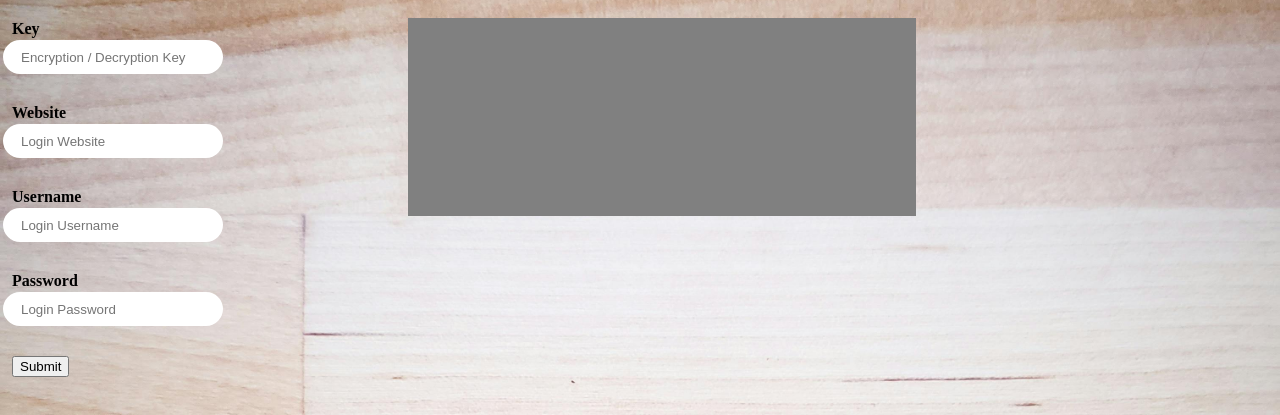
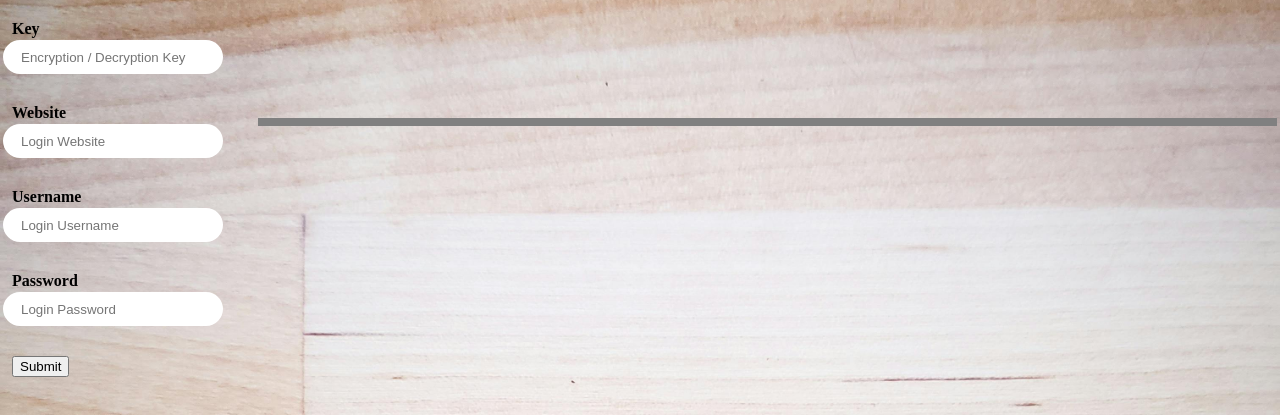
Before and after one commit to JoshuaDWilcox/PickHacks2024, a Flask app: page / in a window 1280 px wide. Shown: the part 71-486 px from the top of the page. Run offline with Flask 3, Linux system fonts and the light colour scheme; data that the repository does not hold is empty.

Commit message:
jlkfajslkfdaj

```diff
--- a/templates/index.html
+++ b/templates/index.html
@@ -43,13 +43,13 @@
             text-align: justify;
         }
         div.login_display {
-            margin-left: 400px;
-            margin-top: -100px;
+            margin-left: 250px;
+            margin-top: 0px;
             align-self: right;
             padding: 4px;
             background-color: grey;
-            width: 500px;
-            height: 190px;
+            width: 80%;
+            height: 80%;
             overflow-x: hidden;
             overflow-y: auto;
             text-align: justify;
```
